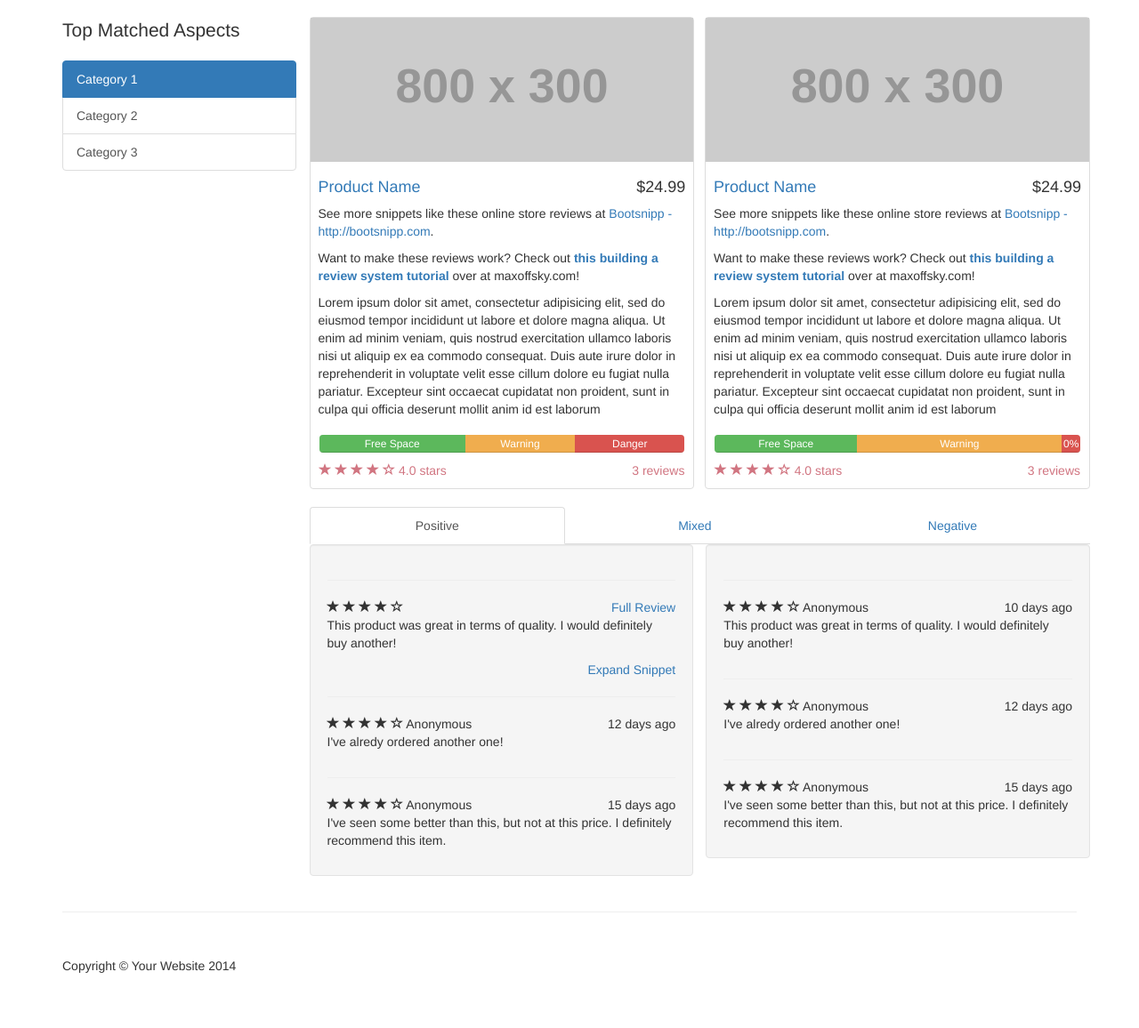
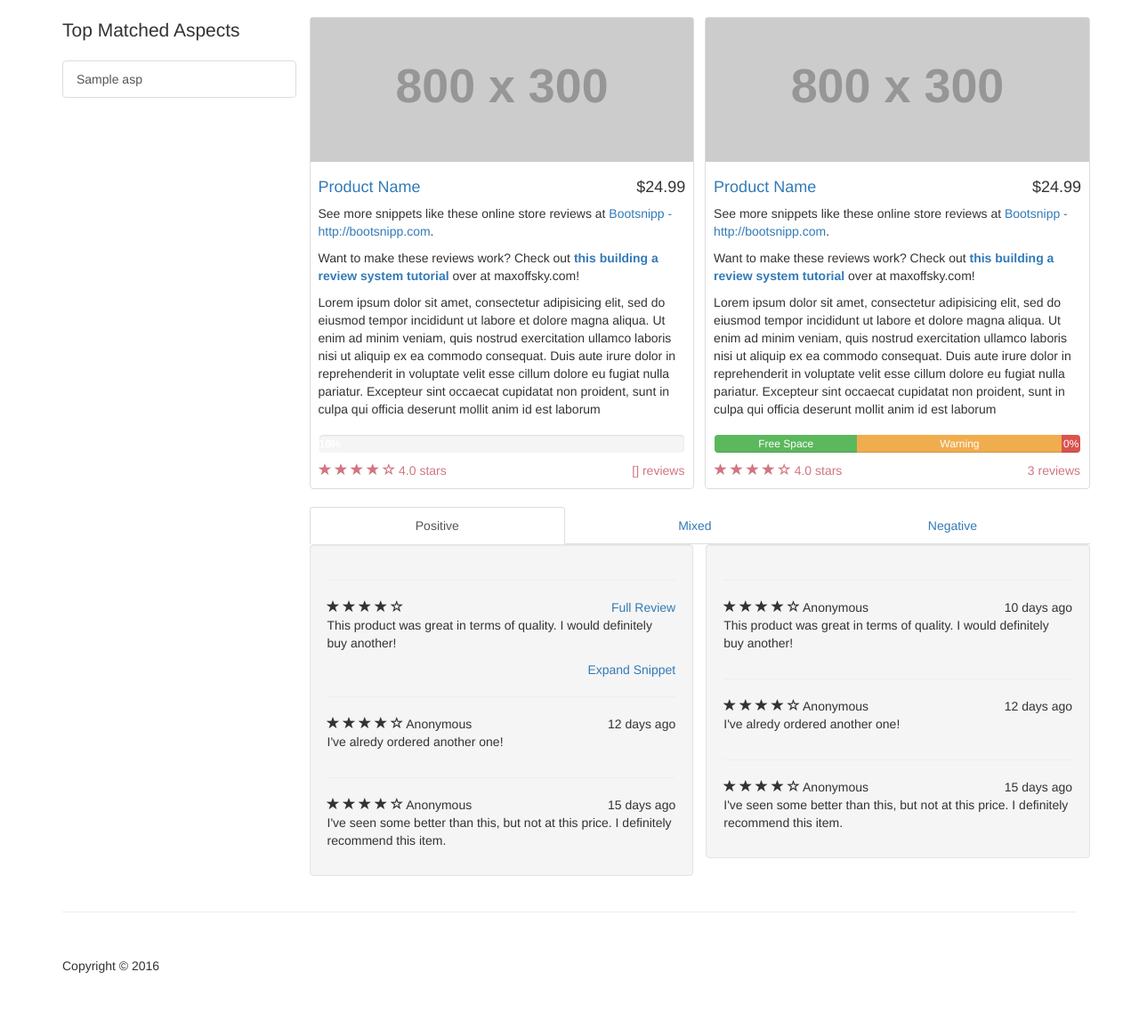
Before and after one commit to alvinthai/amazon_review_summarizer, a Flask app: template app/templates/app_results.html in a window 1280 px wide; the page is wider, and only the part inside the window is pictured. Shown: the part 51-1207 px from the top of that part at 89% size. Run offline with Flask 2, Linux system fonts and the light colour scheme; the template is opened without the code that fills it: most values are stand-ins (such as "Sample title", 1, 10 or a date in 2020); grey boxes labelled with a size stand in for pictures from a placeholder-image service; parts of the project's set-up code (start-up, migrations or seed data) failed here and were passed over; some libraries are stand-ins or nearby versions.

Commit message:
integrated polarity review percent

```diff
--- a/app/app.py
+++ b/app/app.py
@@ -1,5 +1,6 @@
 from __future__ import division
 from scripts.polarizer import *
+from scripts.summarizer import *
 from flask import Flask, request, render_template
 import numpy as np
 import pickle
@@ -7,13 +8,25 @@ import pickle
 app = Flask(__name__)
 
 with open('data/polarizer1.p', 'rb') as f:
-    polarizer = pickle.load(f)
+    pol1 = pickle.load(f)
+
+aspects1f, aspects1 = get_top_aspects(pol1.unigramer, pol1.bigramer,
+                                      printing=False)
+en_aspects1 = [[x[0], x[1][0]] for x in enumerate(aspects1f[0:10])]
+aspects1f = [x[1] for x in aspects1f[0:10]]
+
+aspects1_pct = np.array([pol1.aspect_pct[x] for x in aspects1[0:10]])
+aspects1_pct_vis = np.apply_along_axis(lambda x: 5 + x / sum(x) * 85, 1,
+                                       aspects1_pct)
+
+aspects1_pct = np.hstack([aspects1_pct, aspects1_pct_vis]).tolist()
 
 
 # Form page to submit
 @app.route('/')
 def index():
-    return render_template('app_results.html')
+    return render_template('app_results.html', aspects=en_aspects1,
+                           aspects_f=aspects1f, aspects_pct=aspects1_pct)
 
 # My word counte app
 # @app.route('/predict', methods=['POST'] )
--- a/app/templates/app_results.html
+++ b/app/templates/app_results.html
@@ -25,6 +25,9 @@
     <![endif]-->
 
 </head>
+
+<script> aspects1_f = {{aspects_f}} </script>
+<script> aspect1_pct = {{aspects_pct}} </script>
 
 <body>
 
@@ -71,9 +74,13 @@
             <div class="col-md-3">
                 <p class="lead">Top Matched Aspects</p>
                 <div class="list-group">
-                    <a id="cat1" href="#" class="list-group-item active" onclick="myFunction2('cat1')">Category 1</a>
-                    <a id="cat2" href="#" class="list-group-item" onclick="myFunction2('cat2')">Category 2</a>
-                    <a id="cat3" href="#" class="list-group-item" onclick="myFunction2('cat3')">Category 3</a>
+                {% for asp in aspects %}
+                    {% if asp[0] == 0 %}
+                    <a id="cat{{asp[0]}}" class="list-group-item active" onclick="myFunction2({{asp[0]}})">{{asp[1]}}</a>
+                    {% else %}
+                    <a id="cat{{asp[0]}}" class="list-group-item" onclick="myFunction2({{asp[0]}})">{{asp[1]}}</a>
+                    {% endif %}
+                {% endfor %}
                 </div>
             </div>
 
@@ -92,18 +99,18 @@
                         <p>Lorem ipsum dolor sit amet, consectetur adipisicing elit, sed do eiusmod tempor incididunt ut labore et dolore magna aliqua. Ut enim ad minim veniam, quis nostrud exercitation ullamco laboris nisi ut aliquip ex ea commodo consequat. Duis aute irure dolor in reprehenderit in voluptate velit esse cillum dolore eu fugiat nulla pariatur. Excepteur sint occaecat cupidatat non proident, sunt in culpa qui officia deserunt mollit anim id est laborum</p>
                     </div>
                     <div class="progress" style="margin:0px 10px 10px 10px">
-                      <div class="progress-bar progress-bar-success" role="progressbar" style="width:40%">
-                        Free Space
+                      <div id="p1_p" class="progress-bar progress-bar-success" role="progressbar" style="width:{{aspects_pct[0][3]}}%">
+                        {{aspects_pct[0][0]|round|int}}%
                       </div>
-                      <div class="progress-bar progress-bar-warning" role="progressbar" style="width:30%">
-                        Warning
+                      <div id="p1_m" class="progress-bar progress-bar-warning" role="progressbar" style="width:{{aspects_pct[0][4]}}%">
+                        {{aspects_pct[0][1]|round|int}}%
                       </div>
-                      <div class="progress-bar progress-bar-danger" role="progressbar" style="width:30%">
-                        Danger
+                      <div id="p1_n" class="progress-bar progress-bar-danger" role="progressbar" style="width:{{aspects_pct[0][5]}}%">
+                        {{aspects_pct[0][2]|round|int}}%
                       </div>
                     </div>
                     <div class="ratings">
-                        <p class="pull-right">3 reviews</p>
+                        <p id="p1_r" class="pull-right">{{aspects_f[0]}} reviews</p>
                         <p>
                             <span class="glyphicon glyphicon-star"></span>
                             <span class="glyphicon glyphicon-star"></span>
@@ -314,7 +321,7 @@
         <footer>
             <div class="row">
                 <div class="col-lg-12">
-                    <p>Copyright &copy; Your Website 2014</p>
+                    <p>Copyright &copy; 2016</p>
                 </div>
             </div>
         </footer>
@@ -339,12 +346,20 @@
     </script>
 
     <script>
-        function myFunction2(cat) {
-            if (document.getElementById(cat).className == "list-group-item") {
-                document.getElementById("cat1").className = "list-group-item";
-                document.getElementById("cat2").className = "list-group-item";
-                document.getElementById("cat3").className = "list-group-item";
-                document.getElementById(cat).className = "list-group-item active";
+        function myFunction2(n) {
+            if (document.getElementById("cat"+n).className == "list-group-item") {
+                {% for asp in aspects %}
+                document.getElementById("cat{{asp[0]}}").className = "list-group-item";
+                {% endfor %}
+                document.getElementById("cat"+n).className = "list-group-item active";
+
+                document.getElementById("p1_p").innerHTML = Math.round(aspect1_pct[n][0])+"%";
+                document.getElementById("p1_p").style["width"] = aspect1_pct[n][3]+"%"
+                document.getElementById("p1_m").innerHTML = Math.round(aspect1_pct[n][1])+"%";
+                document.getElementById("p1_m").style["width"] = aspect1_pct[n][4]+"%"
+                document.getElementById("p1_n").innerHTML = Math.round(aspect1_pct[n][2])+"%";
+                document.getElementById("p1_n").style["width"] = aspect1_pct[n][5]+"%"
+                document.getElementById("p1_r").innerHTML = aspects1_f[n]+" Reviews";
             }
         }
     </script>
```
